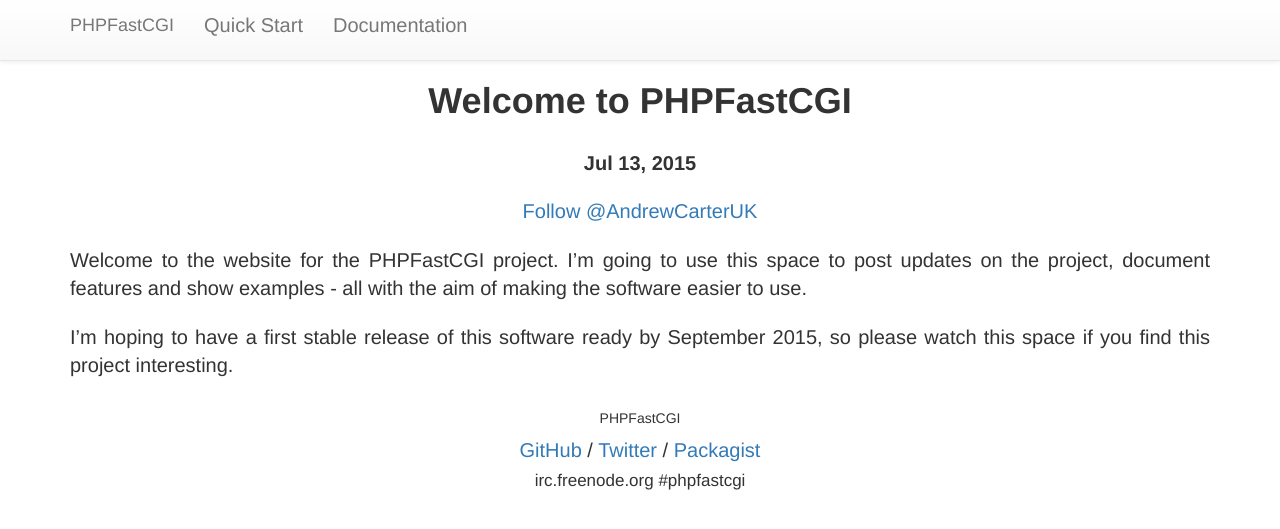
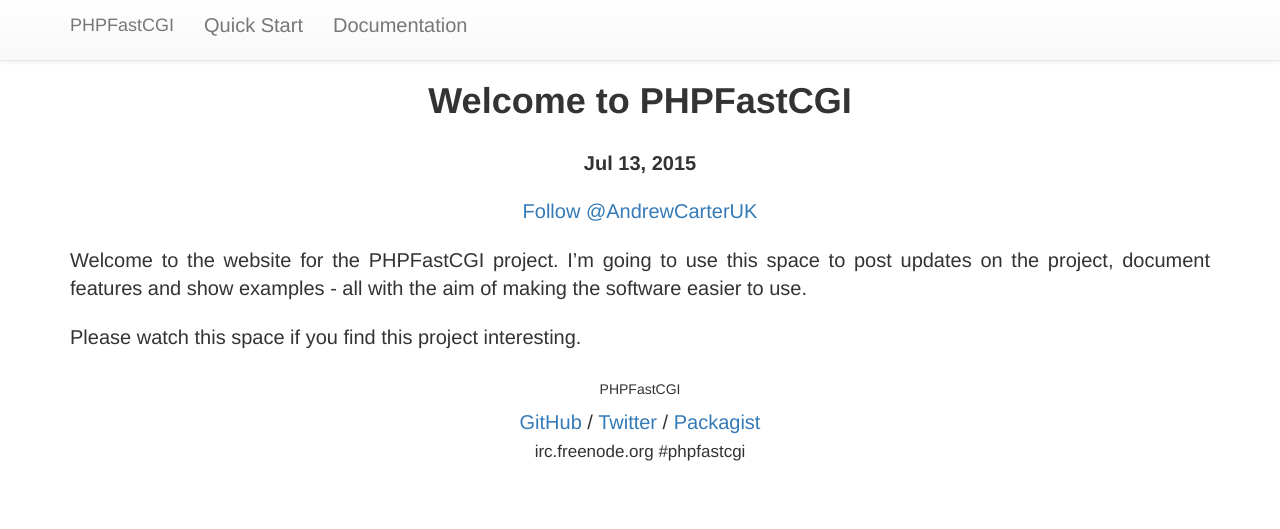
Before and after one commit to PHPFastCGI/phpfastcgi.github.io, a Jekyll site: the page built from _posts/2015-07-13-welcome.markdown, in a window 1280 px wide. Shown: the top 529 px of the page. Built offline with Jekyll 4.4.1, drawn with Linux system fonts in a browser that asks for light colours; comment, search, counter and statistics services are not loaded.

Commit message:
Update 2015-07-13-welcome.markdown

```diff
--- a/_posts/2015-07-13-welcome.markdown
+++ b/_posts/2015-07-13-welcome.markdown
@@ -7,4 +7,4 @@
 
 Welcome to the website for the PHPFastCGI project. I'm going to use this space to post updates on the project, document features and show examples - all with the aim of making the software easier to use.
 
-I'm hoping to have a first stable release of this software ready by September 2015, so please watch this space if you find this project interesting.
+Please watch this space if you find this project interesting.
```
